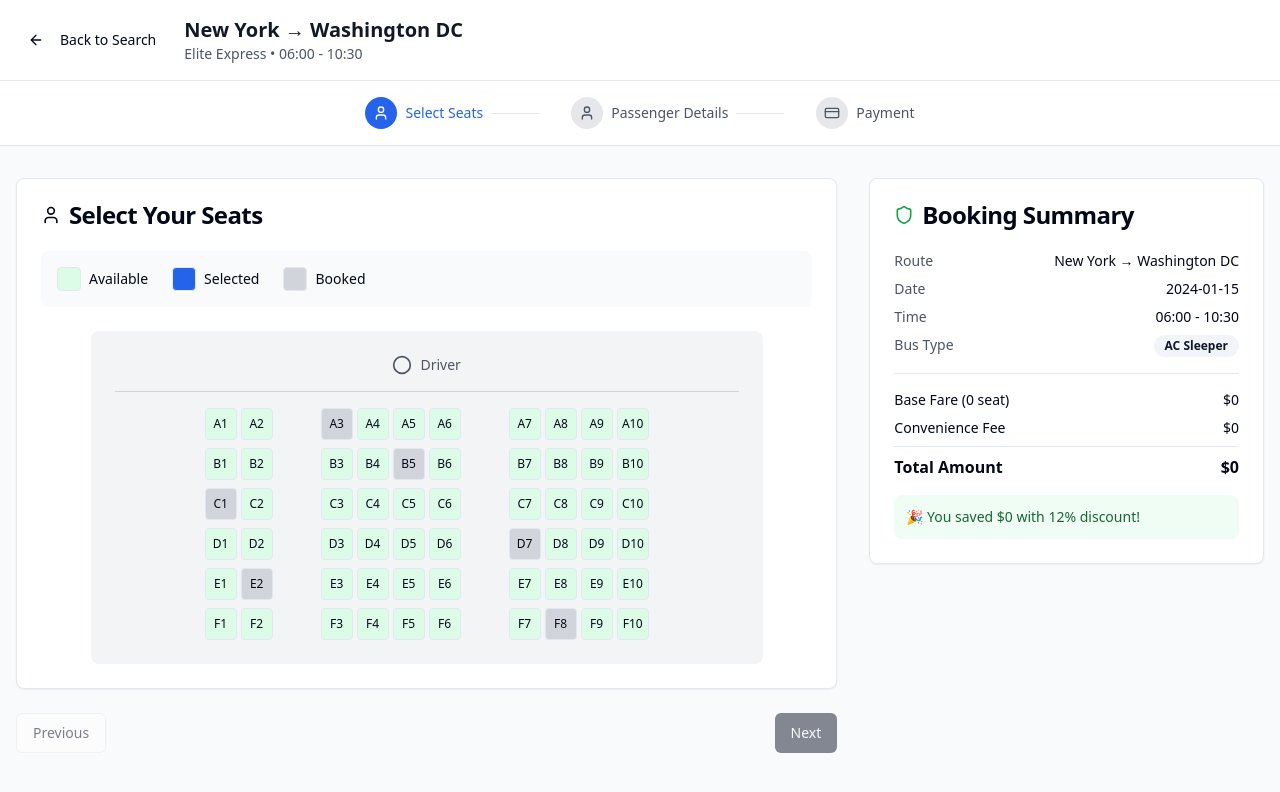
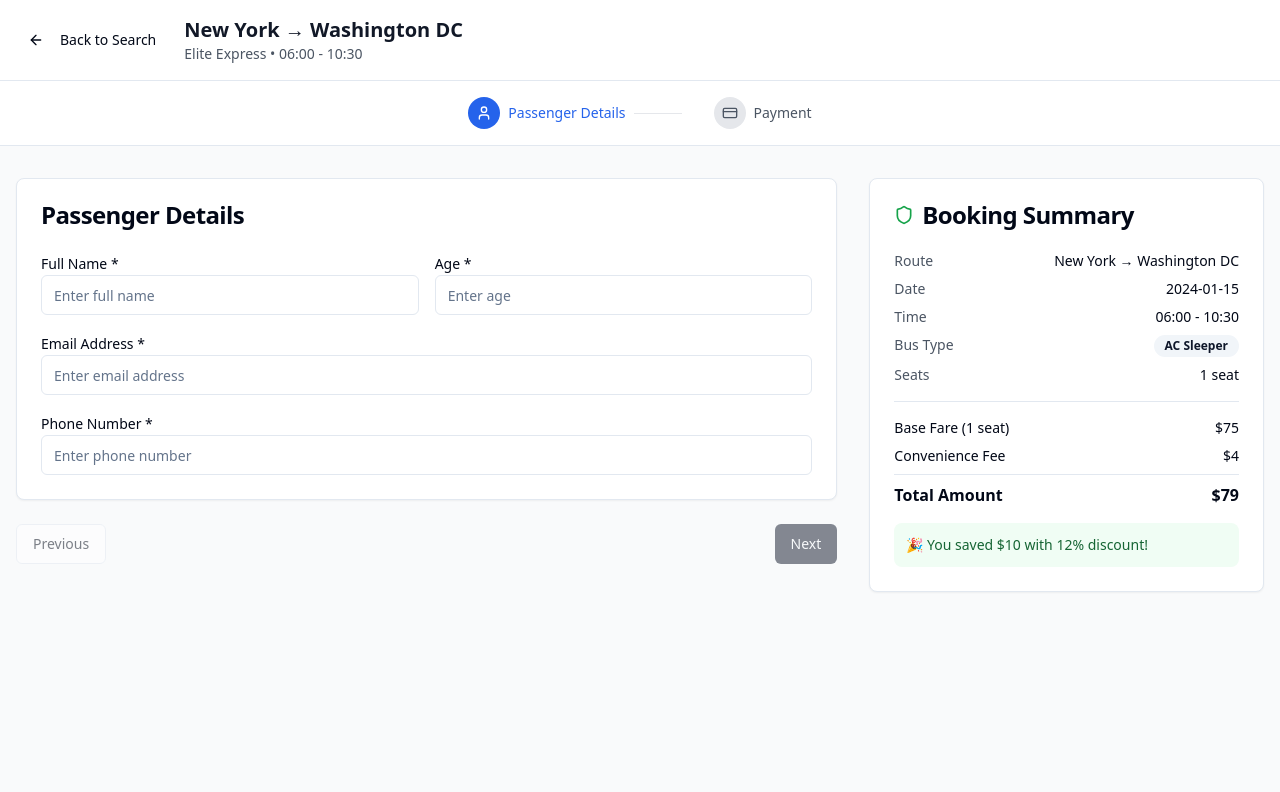
Before and after one commit to TejeswarReddy2411/transit-oasis-app, a React (Vite) app: page /booking/1 in a window 1280 px wide. Shown: the top 792 px of the page. Built offline with nearby package versions, Linux system fonts and the light colour scheme.

Commit message:
Remove seat selection feature
Removes the seat selection component and related functionality to allow the frontend project to run without the seat selection feature.

```diff
--- a/src/pages/BookingPage.tsx
+++ b/src/pages/BookingPage.tsx
@@ -7,14 +7,12 @@ import { Card, CardContent, CardHeader, CardTitle } from '@/components/ui/card';
 import { Input } from '@/components/ui/input';
 import { Label } from '@/components/ui/label';
 import { Badge } from '@/components/ui/badge';
-import SeatSelection from '@/components/SeatSelection';
 import PaymentForm from '@/components/PaymentForm';
 
 const BookingPage = () => {
   const { routeId } = useParams();
   const navigate = useNavigate();
   const [currentStep, setCurrentStep] = useState(1);
-  const [selectedSeats, setSelectedSeats] = useState<string[]>([]);
   const [passengerDetails, setPassengerDetails] = useState({
     name: '',
     email: '',
@@ -38,18 +36,16 @@ const BookingPage = () => {
     date: '2024-01-15'
   };
 
+  // Default to 1 seat for simplified booking
+  const numberOfSeats = 1;
+
   const steps = [
-    { id: 1, title: 'Select Seats', icon: <User className="h-4 w-4" /> },
-    { id: 2, title: 'Passenger Details', icon: <User className="h-4 w-4" /> },
-    { id: 3, title: 'Payment', icon: <CreditCard className="h-4 w-4" /> }
+    { id: 1, title: 'Passenger Details', icon: <User className="h-4 w-4" /> },
+    { id: 2, title: 'Payment', icon: <CreditCard className="h-4 w-4" /> }
   ];
 
-  const handleSeatSelection = (seats: string[]) => {
-    setSelectedSeats(seats);
-  };
-
   const handleNextStep = () => {
-    if (currentStep < 3) {
+    if (currentStep < 2) {
       setCurrentStep(currentStep + 1);
     }
   };
@@ -60,7 +56,7 @@ const BookingPage = () => {
     }
   };
 
-  const totalAmount = selectedSeats.length * route.price;
+  const totalAmount = numberOfSeats * route.price;
   const convenienceFee = Math.round(totalAmount * 0.05);
   const finalAmount = totalAmount + convenienceFee;
 
@@ -120,13 +116,6 @@ const BookingPage = () => {
           {/* Main Content */}
           <div className="lg:col-span-2">
             {currentStep === 1 && (
-              <SeatSelection
-                onSeatSelect={handleSeatSelection}
-                selectedSeats={selectedSeats}
-              />
-            )}
-
-            {currentStep === 2 && (
               <Card>
                 <CardHeader>
                   <CardTitle>Passenger Details</CardTitle>
@@ -177,7 +166,7 @@ const BookingPage = () => {
               </Card>
             )}
 
-            {currentStep === 3 && (
+            {currentStep === 2 && (
               <PaymentForm
                 amount={finalAmount}
                 onPaymentComplete={() => navigate('/booking-confirmation')}
@@ -196,12 +185,11 @@ const BookingPage = () => {
               <Button
                 onClick={handleNextStep}
                 disabled={
-                  (currentStep === 1 && selectedSeats.length === 0) ||
-                  (currentStep === 2 && (!passengerDetails.name || !passengerDetails.email || !passengerDetails.phone)) ||
-                  currentStep === 3
+                  (currentStep === 1 && (!passengerDetails.name || !passengerDetails.email || !passengerDetails.phone)) ||
+                  currentStep === 2
                 }
               >
-                {currentStep === 3 ? 'Pay Now' : 'Next'}
+                {currentStep === 2 ? 'Pay Now' : 'Next'}
               </Button>
             </div>
           </div>
@@ -234,29 +222,18 @@ const BookingPage = () => {
                     <span className="text-gray-600">Bus Type</span>
                     <Badge variant="secondary">{route.busType}</Badge>
                   </div>
+                  <div className="flex justify-between text-sm">
+                    <span className="text-gray-600">Seats</span>
+                    <span className="font-medium">{numberOfSeats} seat</span>
+                  </div>
                 </div>
 
                 <hr />
 
-                {/* Selected Seats */}
-                {selectedSeats.length > 0 && (
-                  <>
-                    <div>
-                      <h4 className="font-medium mb-2">Selected Seats</h4>
-                      <div className="flex flex-wrap gap-1">
-                        {selectedSeats.map(seat => (
-                          <Badge key={seat} variant="outline">{seat}</Badge>
-                        ))}
-                      </div>
-                    </div>
-                    <hr />
-                  </>
-                )}
-
                 {/* Price Breakdown */}
                 <div className="space-y-2">
                   <div className="flex justify-between text-sm">
-                    <span>Base Fare ({selectedSeats.length} seat{selectedSeats.length > 1 ? 's' : ''})</span>
+                    <span>Base Fare ({numberOfSeats} seat)</span>
                     <span>${totalAmount}</span>
                   </div>
                   <div className="flex justify-between text-sm">
@@ -273,7 +250,7 @@ const BookingPage = () => {
                 {route.discount > 0 && (
                   <div className="bg-green-50 p-3 rounded-lg">
                     <div className="text-sm text-green-800">
-                      🎉 You saved ${(route.originalPrice - route.price) * selectedSeats.length} with {route.discount}% discount!
+                      🎉 You saved ${(route.originalPrice - route.price) * numberOfSeats} with {route.discount}% discount!
                     </div>
                   </div>
                 )}
```
